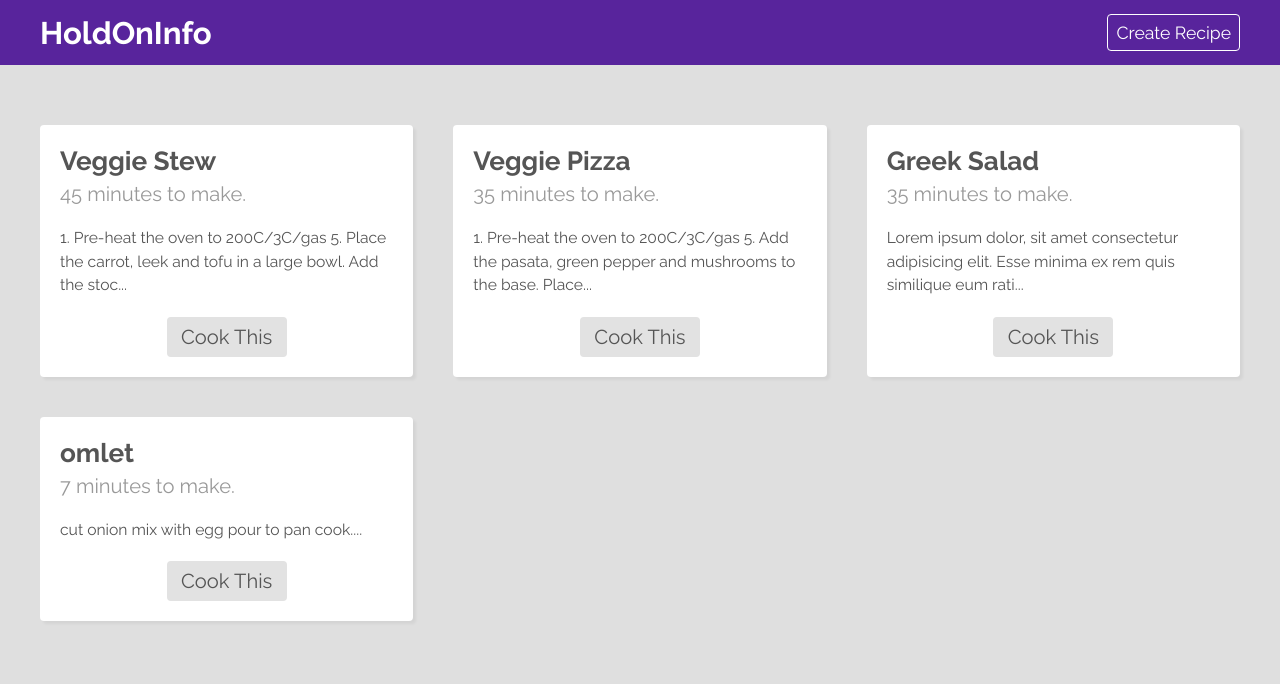
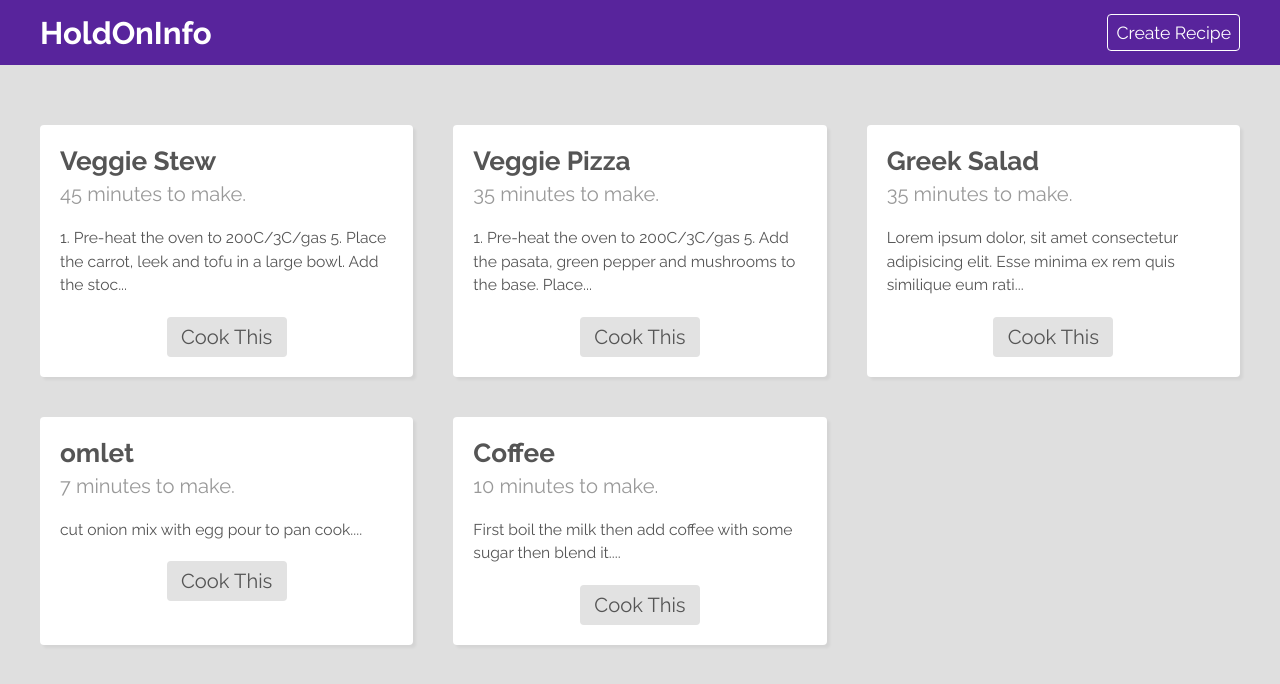
Before and after one commit to tharuAnish/hold-on-info, a React (Create React App) app: page / in a window 1280 px wide. Shown: the top 684 px of the page. Built offline with nearby package versions, Linux system fonts and the light colour scheme; data requests are answered from the project's data file.

Commit message:
11.1 - redirecting the user to home after adding recipe

```diff
--- a/data/db.json
+++ b/data/db.json
@@ -3,12 +3,7 @@
     {
       "id": "1",
       "title": "Veggie Stew",
-      "ingredients": [
-        "1 Carrot",
-        "1 Leek",
-        "200g Tofu",
-        "300ml Veg stock"
-      ],
+      "ingredients": ["1 Carrot", "1 Leek", "200g Tofu", "300ml Veg stock"],
       "method": "1. Pre-heat the oven to 200C/3C/gas 5. Place the carrot, leek and tofu in a large bowl. Add the stock and mix well. 2. Add the rest of the ingredients and mix well. 3. Place the mixture in a large bowl and cover with a lid. 4. Place the lid on the oven and cook for 40 minutes. 5. Serve with a slaw of your choice",
       "cookingTime": "45 minutes"
     },
@@ -39,14 +34,17 @@
     },
     {
       "title": "omlet",
-      "ingredients": [
-        "egg",
-        "salt",
-        "onion"
-      ],
+      "ingredients": ["egg", "salt", "onion"],
       "method": "cut onion mix with egg pour to pan cook.",
       "cookingTime": "7 minutes",
       "id": "h7RouWC"
+    },
+    {
+      "title": "Coffee",
+      "ingredients": ["coffee", "milk", "sugar"],
+      "method": "First boil the milk then add coffee with some sugar then blend it.",
+      "cookingTime": "10 minutes",
+      "id": "r7FP5BG"
     }
   ]
 }
--- a/src/pages/Create/Create.js
+++ b/src/pages/Create/Create.js
@@ -1,6 +1,6 @@
-import { useState, useRef } from "react"
+import { useState, useRef, useEffect } from "react"
+import { useNavigate } from "react-router-dom"
 import { useFetch } from "../../hooks/useFetch"
-
 import "./Create.css"
 
 export default function Create() {
@@ -10,6 +10,7 @@ export default function Create() {
   const [newIngredient, setNewIngredient] = useState("")
   const [ingredients, setIngredients] = useState([])
   const ingredientInput = useRef(null)
+  const navigate = useNavigate()
 
   const { postData, data, error } = useFetch(
     "http://localhost:3000/recipes",
@@ -36,6 +37,12 @@ export default function Create() {
     setNewIngredient("")
     ingredientInput.current.focus()
   }
+
+  useEffect(() => {
+    if (data) {
+      navigate("/")
+    }
+  }, [data])
 
   return (
     <div className="create">
```
